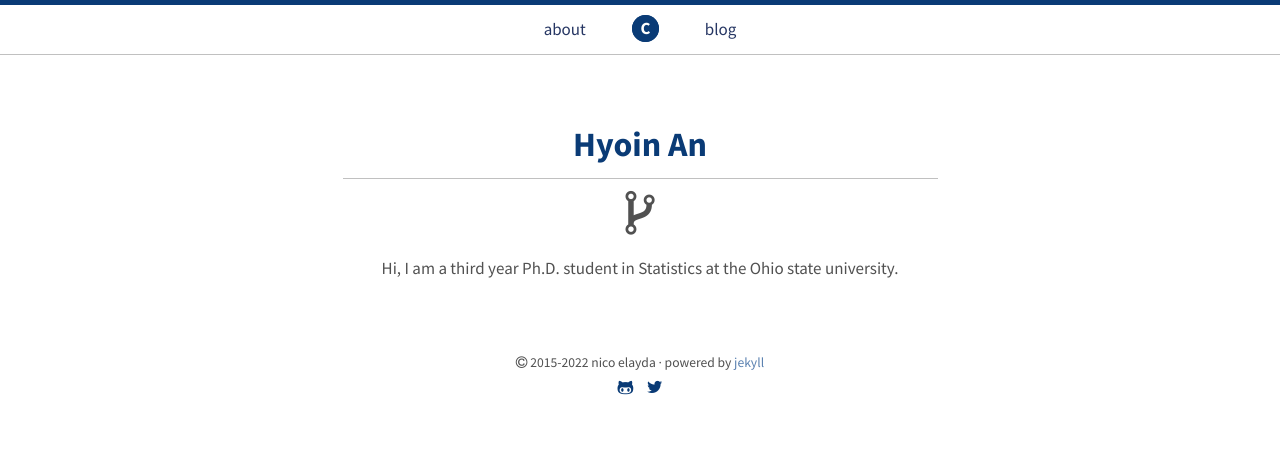
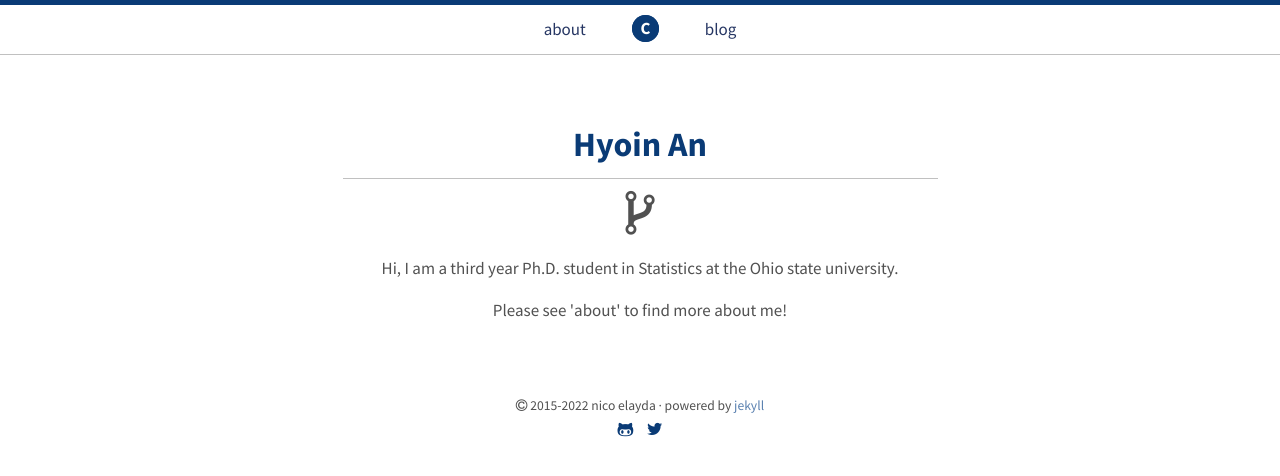
Before and after one commit to hyoin-an/hyoin-an.github.io, a Jekyll site: the page built from index.html, in a window 1280 px wide. Shown: the top 476 px of the page. Built offline with Jekyll 4.4.1, drawn with Linux system fonts in a browser that asks for light colours.

Commit message:
Update index.html

```diff
--- a/index.html
+++ b/index.html
@@ -16,6 +16,10 @@ title: Home
     <p>
       Hi, I am a third year Ph.D. student in Statistics at the Ohio state university.
     </p>
+
+    <p>
+      Please see 'about' to find more about me!
+    </p>
   </div>
 
 </div>
```
